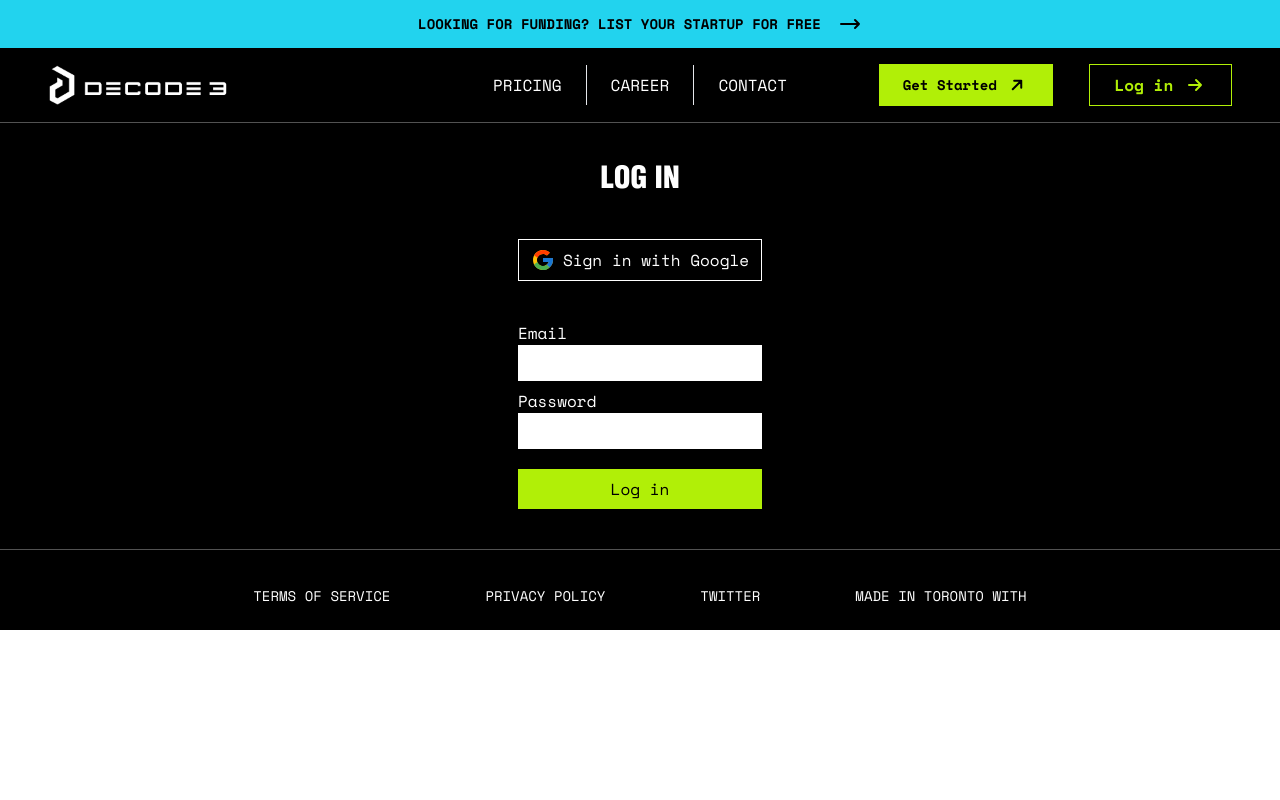
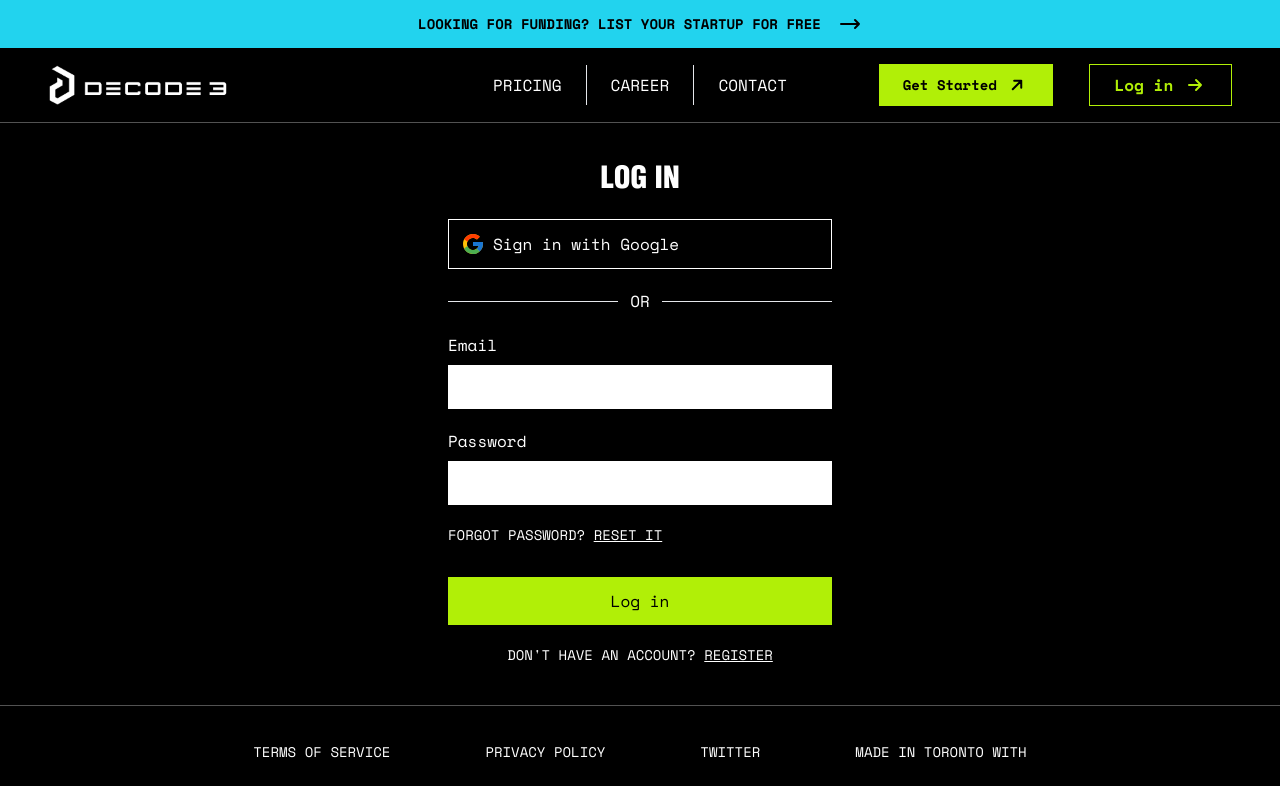
Before and after one commit to Junaid-Rasheed/SEER3, a Next.js app: page /signin in a window 1280 px wide. Built offline with nearby package versions, Linux system fonts and the light colour scheme; no server answers.

Commit message:
done signup form

```diff
--- /dev/null
+++ b/components/GoogleSignInButton.tsx
@@ -0,0 +1,17 @@
+import React from 'react';
+import { signIn } from 'next-auth/react';
+import GoogleIcon from './icons/GoogleIcon';
+
+const GoogleSignInButton = () => {
+  return (
+    <button
+      className="w-full border border-white px-3 py-3 text-white flex items-center space-x-2"
+      onClick={() => signIn('google')}
+    >
+      <GoogleIcon className="w-6 h-6" />
+      <span>Sign in with Google</span>
+    </button>
+  );
+};
+
+export default GoogleSignInButton;
--- a/package.json
+++ b/package.json
@@ -21,6 +21,7 @@
     "next-auth": "^4.10.3",
     "react": "18.2.0",
     "react-dom": "18.2.0",
+    "react-hot-toast": "^2.3.0",
     "stripe": "^10.0.0"
   },
   "devDependencies": {
--- a/pages/api/auth/[...nextauth].ts
+++ b/pages/api/auth/[...nextauth].ts
@@ -2,18 +2,8 @@ import NextAuth from 'next-auth';
 import GoogleProvider from 'next-auth/providers/google';
 import CredentialsProvider from 'next-auth/providers/credentials';
 import { FirestoreAdapter } from '@next-auth/firebase-adapter';
-import { auth } from '../../../utils/firebaseClient';
+import { auth, firebaseConfig } from '../../../utils/firebaseClient';
 import { signInWithEmailAndPassword } from '@firebase/auth';
-
-const firebaseConfig = {
-  apiKey: 'AIzaSyDLVo_qBmDyunTMZL7HCqTkPgE1ZZju5lY',
-  authDomain: 'testing-e67ac.firebaseapp.com',
-  databaseURL: 'https://testing-e67ac.firebaseio.com',
-  projectId: 'testing-e67ac',
-  storageBucket: 'testing-e67ac.appspot.com',
-  messagingSenderId: '734808594155',
-  appId: '1:734808594155:web:fe91542e991ffbb9'
-};
 
 export default NextAuth({
   providers: [
@@ -43,7 +33,14 @@ export default NextAuth({
     }),
     GoogleProvider({
       clientId: process.env.NEXT_PUBLIC_GOOGLE_ID || '',
-      clientSecret: process.env.NEXT_PUBLIC_GOOGLE_SECRET || ''
+      clientSecret: process.env.NEXT_PUBLIC_GOOGLE_SECRET || '',
+      authorization: {
+        params: {
+          prompt: 'consent',
+          access_type: 'offline',
+          response_type: 'code'
+        }
+      }
     })
   ],
   adapter: FirestoreAdapter({
--- a/pages/pricing.tsx
+++ b/pages/pricing.tsx
@@ -1,10 +1,11 @@
 import Layout from '../components/Layout';
 import PricingComponent from '../components/Pricing';
-// import Stripe from 'stripe';
-// import { fetchPostJSON } from '../utils/api-helpers';
-// import getStripejs from '../utils/get-stripejs';
+import Stripe from 'stripe';
+import { fetchPostJSON } from '../utils/api-helpers';
+import getStripejs from '../utils/get-stripejs';
 
-const Pricing = () => {
+const Pricing = ({ prices }: { prices: Array<any> }) => {
+  console.log(prices);
   // async function handleBuy(productId: string) {
   //   const checkoutSession: Stripe.Checkout.Session = await fetchPostJSON(
   //     '/api/checkout_sessions',
@@ -29,19 +30,19 @@ const Pricing = () => {
   );
 };
 
-// export async function getServerSideProps() {
-//   const stripe = new Stripe(process.env.STRIPE_SECRET_KEY!, {
-//     apiVersion: '2022-08-01'
-//   });
-//   const prices = await stripe.prices.list({
-//     active: true,
-//     limit: 10
-//   });
-//   return {
-//     props: {
-//       prices: prices.data
-//     }
-//   };
-// }
+export async function getServerSideProps() {
+  const stripe = new Stripe(process.env.STRIPE_SECRET_KEY!, {
+    apiVersion: '2022-08-01'
+  });
+  const prices = await stripe.prices.list({
+    active: true,
+    limit: 10
+  });
+  return {
+    props: {
+      prices: prices.data
+    }
+  };
+}
 
 export default Pricing;
--- /dev/null
+++ b/pages/reset-password.tsx
@@ -0,0 +1,7 @@
+import React from 'react';
+
+const ResetPassword = () => {
+  return <div>ResetPassword</div>;
+};
+
+export default ResetPassword;
--- a/pages/signin.tsx
+++ b/pages/signin.tsx
@@ -1,13 +1,9 @@
-import {
-  getProviders,
-  signIn,
-  getCsrfToken,
-  getSession
-} from 'next-auth/react';
+import { getProviders, getCsrfToken, getSession } from 'next-auth/react';
 import { CommonProviderOptions } from 'next-auth/providers';
 import { GetServerSidePropsContext } from 'next';
-import GoogleIcon from '../components/icons/GoogleIcon';
 import Layout from '../components/Layout';
+import Link from 'next/link';
+import GoogleSignInButton from '../components/GoogleSignInButton';
 
 export default function SignIn({
   providers,
@@ -19,43 +15,56 @@ export default function SignIn({
   return (
     <Layout>
       <div className="bg-black">
-        <div className="max-w-5xl mx-auto flex items-center justify-center">
-          <div className="py-10 grid grid-cols-1 gap-y-10">
+        <div className="max-w-sm mx-auto">
+          <div className="py-10 grid grid-cols-1 gap-y-5">
             <h2 className="heading text-white text-center">LOG IN</h2>
-            <button
-              className="border border-white px-3 py-2 text-white flex items-center space-x-2"
-              onClick={() => signIn(providers?.google.id)}
-            >
-              <GoogleIcon className="w-6 h-6" />
-              <span>Sign in with Google</span>
-            </button>
+            <GoogleSignInButton />
+            <div className="grid grid-cols-[1fr,auto,1fr] items-center gap-x-3">
+              <hr />
+              <span className="text-white">OR</span>
+              <hr />
+            </div>
             <form method="post" action="/api/auth/callback/credentials">
               <input name="csrfToken" type="hidden" defaultValue={csrfToken} />
-              <div className="flex flex-col">
+              <div className="">
                 <label className="text-white">Email</label>
                 <input
-                  className="py-2 px-3 focus:ring-indigo-500 focus:border-indigo-500 block w-full shadow-sm sm:text-sm border-gray-300"
+                  className="mt-2 py-3 px-3 focus:ring-indigo-500 focus:border-indigo-500 block w-full shadow-sm sm:text-sm border-gray-300"
                   name="email"
                   type="email"
                   required
                 />
               </div>
-              <div className="flex flex-col mt-2">
+              <div className="mt-5">
                 <label className="text-white">Password</label>
                 <input
                   required
-                  className="py-2 px-3 focus:ring-indigo-500 focus:border-indigo-500 block w-full shadow-sm sm:text-sm border-gray-300"
+                  className="mt-2 py-3 px-3 focus:ring-indigo-500 focus:border-indigo-500 block w-full shadow-sm sm:text-sm border-gray-300"
                   name="password"
                   type="password"
                 />
               </div>
+              <div className="text-white mt-5">
+                <p className="text-sm">
+                  FORGOT PASSWORD?{' '}
+                  <Link href="/reset-password">
+                    <a className="underline hover:text-decode3">RESET IT</a>
+                  </Link>
+                </p>
+              </div>
               <button
-                className="mt-5 bg-decode3 w-full py-2 px-3"
+                className="mt-8 bg-decode3 w-full py-3 px-3"
                 type="submit"
               >
                 Log in
               </button>
             </form>
+            <p className="text-white text-center text-sm">
+              DON&apos;T HAVE AN ACCOUNT?{' '}
+              <Link href="/signup">
+                <a className="underline hover:text-decode3">REGISTER</a>
+              </Link>
+            </p>
           </div>
         </div>
       </div>
--- a/pages/signup.tsx
+++ b/pages/signup.tsx
@@ -1,12 +1,19 @@
-import React, { useState } from 'react';
+import React, { useEffect, useRef, useState } from 'react';
 import {
   db,
   auth,
   createUserWithEmailAndPassword
 } from '../utils/firebaseClient';
 import { collection, doc, setDoc } from 'firebase/firestore';
+import Layout from '../components/Layout';
+import GoogleSignInButton from '../components/GoogleSignInButton';
+import Link from 'next/link';
+import toast, { Toaster } from 'react-hot-toast';
+import { useRouter } from 'next/router';
 
 const SignUp = () => {
+  const router = useRouter();
+  const timeoutId = useRef<any>(null);
   const [user, setUser] = useState({
     email: '',
     password: '',
@@ -34,16 +41,47 @@ const SignUp = () => {
         ...user,
         uid: userCredential.user.uid
       });
+      toast.success('Successfully created!');
+      setUser({
+        email: '',
+        password: '',
+        firstName: '',
+        lastName: ''
+      });
+
+      timeoutId.current = setTimeout(() => {
+        router.push('/signin');
+      }, 1000);
     } catch (err) {
       console.log('err', err);
+      toast.error('Can not create new account');
     }
   }
 
+  useEffect(() => {
+    return () => {
+      if (timeoutId.current) {
+        clearTimeout(timeoutId.current);
+        timeoutId.current = null;
+      }
+    };
+  }, []);
+
   return (
-    <div className="mx-auto max-w-sm mt-10">
-      <h3 className="text-white heading text-center py-10">
+    <Layout>
+      <section className="bg-black">
+        <div className="mx-auto max-w-sm pb-10 grid grid-cols-1 gap-y-8">
+          <h3 className="text-white heading text-center pt-14">
             WELCOME TO DECODE 3
           </h3>
+          <div>
+            <GoogleSignInButton />
+          </div>
+          <div className="grid grid-cols-[1fr,auto,1fr] items-center gap-x-3">
+            <hr />
+            <span className="text-white">OR</span>
+            <hr />
+          </div>
           <form onSubmit={handleSubmit} className="grid grid-cols-1 gap-y-5">
             <div className="grid grid-cols-2 grid-rows-2 gap-x-3">
               <label className="text-white">First name</label>
@@ -52,12 +90,14 @@ const SignUp = () => {
                 className="py-2 px-3 focus:ring-indigo-500 focus:border-indigo-500 block w-full shadow-sm sm:text-sm border-gray-300"
                 name="firstName"
                 type="First name"
+                value={user.firstName}
                 required
                 onChange={handleChange}
               />
               <input
                 className="py-2 px-3 focus:ring-indigo-500 focus:border-indigo-500 block w-full shadow-sm sm:text-sm border-gray-300"
                 name="lastName"
+                value={user.lastName}
                 type="Last name"
                 onChange={handleChange}
               />
@@ -67,6 +107,7 @@ const SignUp = () => {
               <input
                 className="mt-2 py-2 px-3 focus:ring-indigo-500 focus:border-indigo-500 block w-full shadow-sm sm:text-sm border-gray-300"
                 name="email"
+                value={user.email}
                 type="email"
                 required
                 onChange={handleChange}
@@ -76,6 +117,7 @@ const SignUp = () => {
               <label className="text-white">Password</label>
               <input
                 required
+                value={user.password}
                 className="mt-2 py-2 px-3 focus:ring-indigo-500 focus:border-indigo-500 block w-full shadow-sm sm:text-sm border-gray-300"
                 name="password"
                 type="password"
@@ -86,7 +128,16 @@ const SignUp = () => {
               Sign up
             </button>
           </form>
+          <div className="text-white text-center">
+            HAVE AN ACCOUNT?{' '}
+            <Link href="/signin">
+              <a className="underline hover:text-decode3">LOG IN</a>
+            </Link>
           </div>
+        </div>
+      </section>
+      <Toaster />
+    </Layout>
   );
 };
 
```
Also changed, not shown: utils/firebaseClient.ts (+7 -7 lines). Lines whose indentation alone changed are shown as unchanged.
